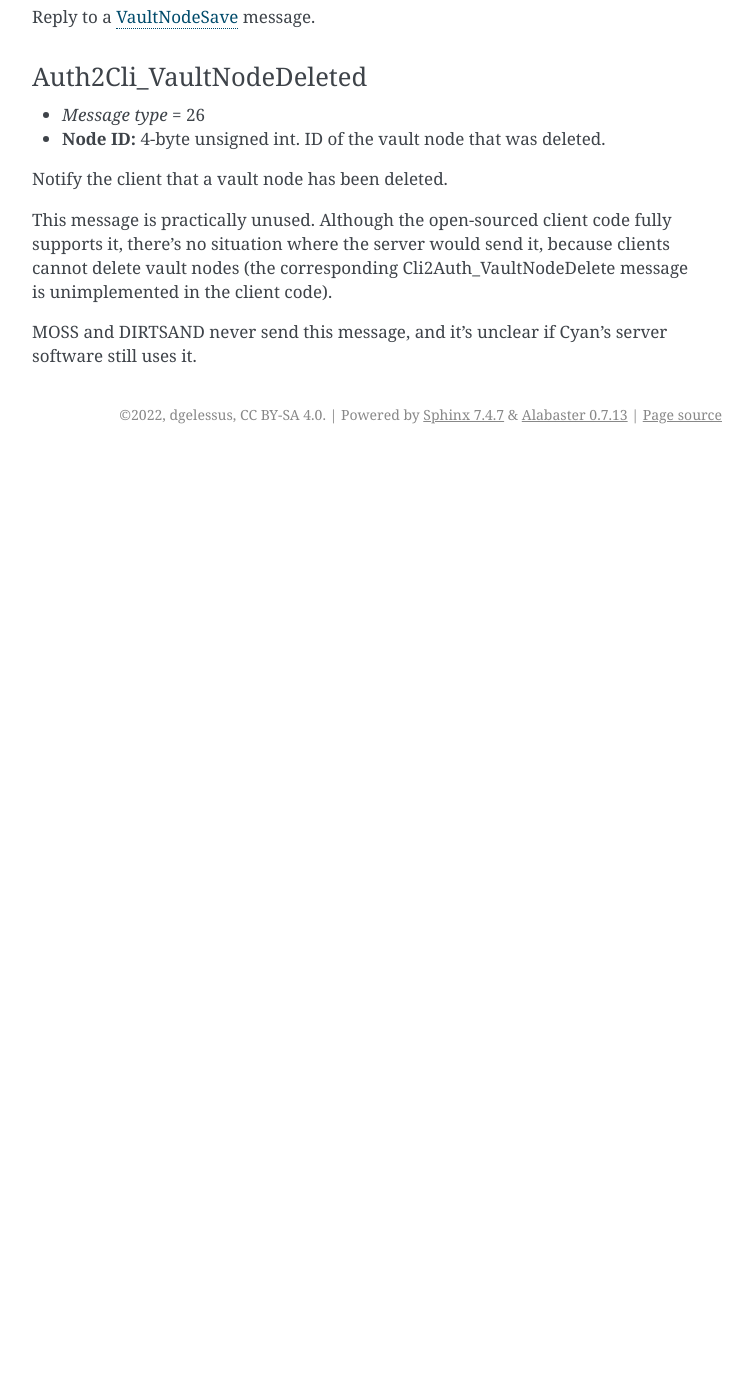
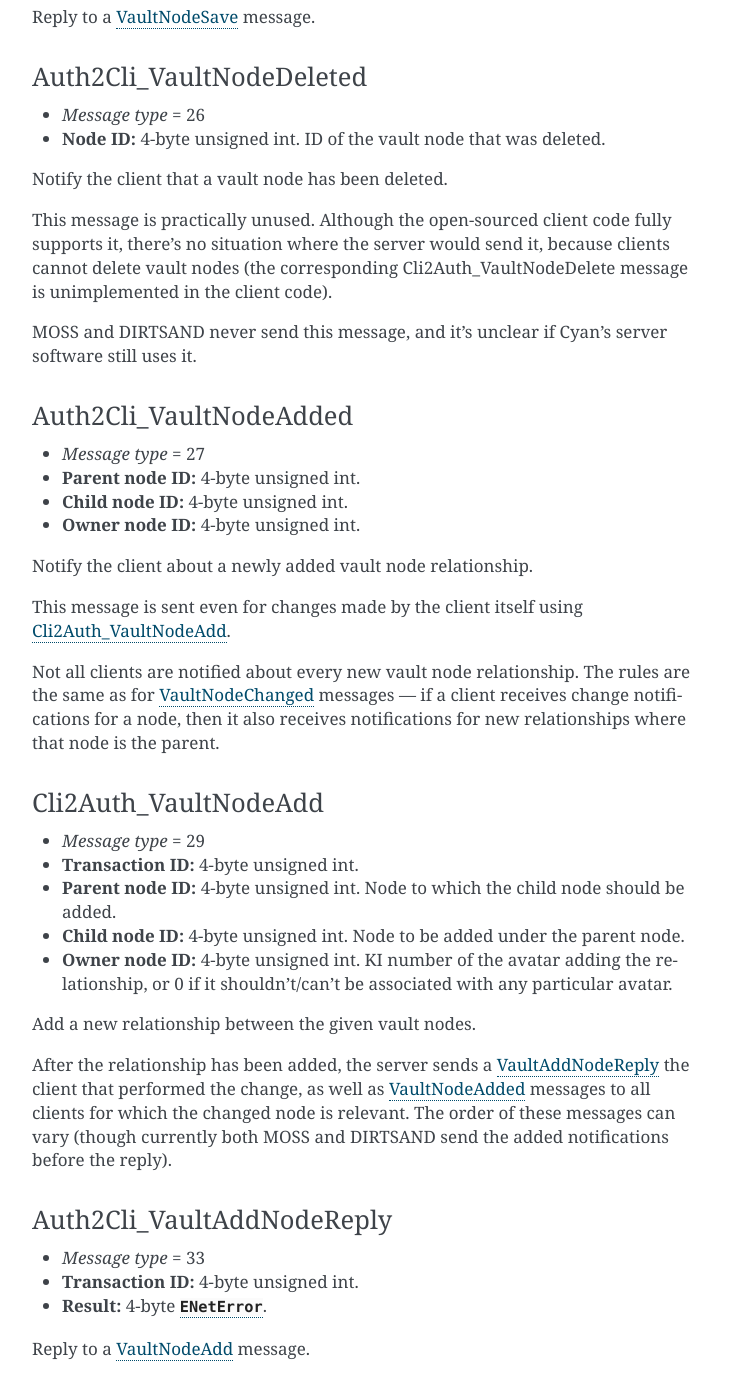
Before and after one commit to dgelessus/NAGUS, a Sphinx documentation site: the page built from docs/uru/auth_server.rst, in a window 1280 px wide and 1400 px high, scrolled down 26950 px. Shown: the whole window, without its empty margins (388-1141 px from the left). Built offline with Sphinx 7.4.7, drawn with Linux system fonts in a browser that asks for light colours; before the commit the page ends 27404 px from its top, so only the background shows below that; some of the changed text lies outside the part shown.

Commit message:
Document VaultNodeAdded, VaultNodeAdd, VaultAddNodeReply messages

```diff
--- a/docs/uru/auth_server.rst
+++ b/docs/uru/auth_server.rst
@@ -106,8 +106,8 @@ not even their structure.
    ,,:ref:`VaultNodeChanged <auth2cli_vault_node_changed>`,25
    27,:ref:`VaultNodeSave <cli2auth_vault_node_save>`,:ref:`VaultSaveNodeReply <auth2cli_vault_save_node_reply>`,32
    28,*VaultNodeDelete*,:ref:`VaultNodeDeleted <auth2cli_vault_node_deleted>`,26
-   29,VaultNodeAdd,VaultNodeAdded,27
-   ,,VaultAddNodeReply,33
+   ,,:ref:`VaultNodeAdded <auth2cli_vault_node_added>`,27
+   29,:ref:`VaultNodeAdd <cli2auth_vault_node_add>`,:ref:`VaultAddNodeReply <auth2cli_vault_add_node_reply>`,33
    30,VaultNodeRemove,VaultNodeRemoved,28
    ,,VaultRemoveNodeReply,34
    31,VaultFetchNodeRefs,VaultNodeRefsFetched,29
@@ -1507,3 +1507,56 @@ because clients cannot delete vault nodes
 
 MOSS and DIRTSAND never send this message,
 and it's unclear if Cyan's server software still uses it.
+
+.. _auth2cli_vault_node_added:
+
+Auth2Cli_VaultNodeAdded
+^^^^^^^^^^^^^^^^^^^^^^^
+
+* *Message type* = 27
+* **Parent node ID:** 4-byte unsigned int.
+* **Child node ID:** 4-byte unsigned int.
+* **Owner node ID:** 4-byte unsigned int.
+
+Notify the client about a newly added vault node relationship.
+
+This message is sent even for changes made by the client itself using :ref:`Cli2Auth_VaultNodeAdd <cli2auth_vault_node_add>`.
+
+Not all clients are notified about every new vault node relationship.
+The rules are the same as for :ref:`VaultNodeChanged <auth2cli_vault_node_changed>` messages ---
+if a client receives change notifications for a node,
+then it also receives notifications for new relationships where that node is the parent.
+
+.. _cli2auth_vault_node_add:
+
+Cli2Auth_VaultNodeAdd
+^^^^^^^^^^^^^^^^^^^^^
+
+* *Message type* = 29
+* **Transaction ID:** 4-byte unsigned int.
+* **Parent node ID:** 4-byte unsigned int.
+  Node to which the child node should be added.
+* **Child node ID:** 4-byte unsigned int.
+  Node to be added under the parent node.
+* **Owner node ID:** 4-byte unsigned int.
+  KI number of the avatar adding the relationship,
+  or 0 if it shouldn't/can't be associated with any particular avatar.
+
+Add a new relationship between the given vault nodes.
+
+After the relationship has been added,
+the server sends a :ref:`VaultAddNodeReply <auth2cli_vault_add_node_reply>` the client that performed the change,
+as well as :ref:`VaultNodeAdded <auth2cli_vault_node_added>` messages to all clients for which the changed node is relevant.
+The order of these messages can vary
+(though currently both MOSS and DIRTSAND send the added notifications before the reply).
+
+.. _auth2cli_vault_add_node_reply:
+
+Auth2Cli_VaultAddNodeReply
+^^^^^^^^^^^^^^^^^^^^^^^^^^
+
+* *Message type* = 33
+* **Transaction ID:** 4-byte unsigned int.
+* **Result:** 4-byte :cpp:enum:`ENetError`.
+
+Reply to a :ref:`VaultNodeAdd <cli2auth_vault_node_add>` message.
```
Also changed, not shown: docs/uru/vault.rst (+18 -5 lines).
